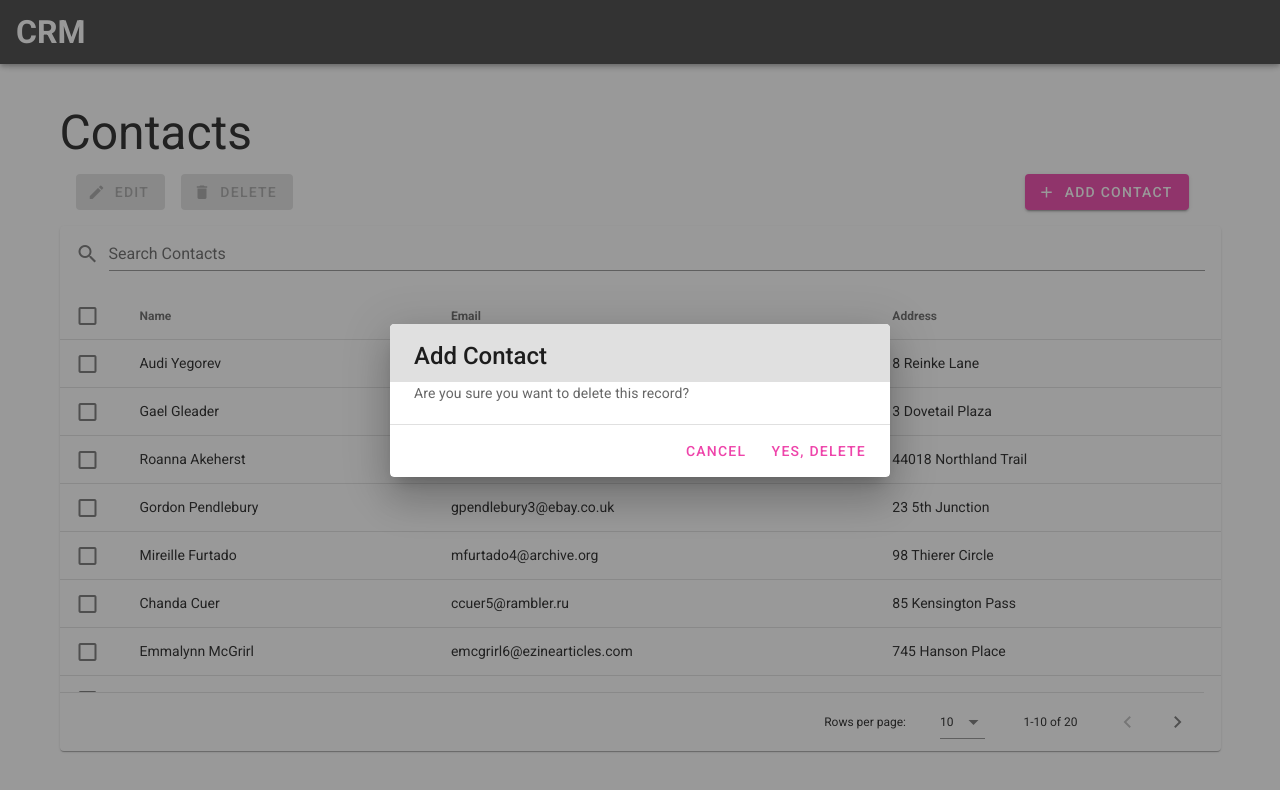
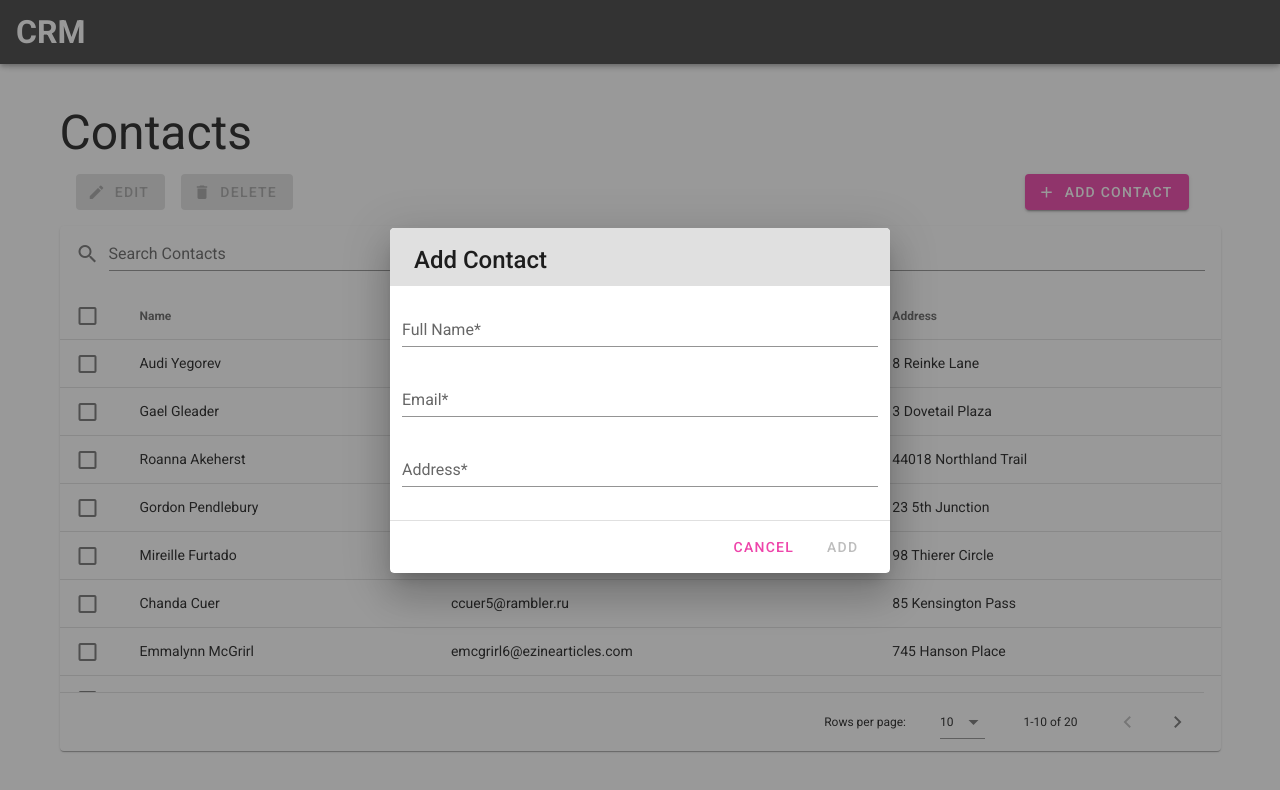
Before and after one commit to awstin17/CRM, a Vue app: page /#/ in a window 1280 px wide. Both pictures are taken after a click on the button "ADD CONTACT". Shown: the top 790 px of the page. Built offline with nearby package versions, Linux system fonts and the light colour scheme; a small style sheet from the web is missing.

Commit message:
add contact button has full functionality now

```diff
--- a/src/components/contact-manager/contact-table-actions/index.vue
+++ b/src/components/contact-manager/contact-table-actions/index.vue
@@ -102,7 +102,7 @@
       </div>
       <div class="contact-table-actions__button-container-right">
         <v-dialog
-          v-model="dialog3"
+          v-model="addDialog"
           width="500"
         >
           <template v-slot:activator="{ on, attrs }">
@@ -119,9 +119,27 @@
               Add Contact
             </v-card-title>
 
-            <v-card-text>
-              Are you sure you want to delete this record?
-            </v-card-text>
+            <v-container>
+              <v-row>
+                <v-col cols="12">
+                  <v-text-field
+                    v-model="fullName"
+                    label="Full Name*"
+                    required
+                  ></v-text-field>
+                  <v-text-field
+                    v-model="email"
+                    label="Email*"
+                    required
+                  ></v-text-field>
+                  <v-text-field
+                    v-model="address"
+                    label="Address*"
+                    required
+                  ></v-text-field>
+                </v-col>
+              </v-row>
+            </v-container>
 
             <v-divider></v-divider>
 
@@ -130,16 +148,17 @@
               <v-btn
                 color="primary"
                 text
-                @click="dialog3 = false"
+                @click="addDialog = false"
               >
                 Cancel
               </v-btn>
               <v-btn
                 color="primary"
                 text
-                @click="dialog3 = false"
+                @click="addContact"
+                :disabled="!fullName || !email || !address"
               >
-                Yes, Delete
+                Add
               </v-btn>
             </v-card-actions>
           </v-card>
@@ -156,7 +175,10 @@ export default {
     return {
       dialog: false,
       deleteDialog: false,
-      dialog3: false,
+      addDialog: false,
+      fullName: '',
+      email: '',
+      address: '',
     }
   },
   computed: {
@@ -169,6 +191,21 @@ export default {
       this.$store.commit('deleteSelected', this.selected)
       this.deleteDialog = false
     },
+    addContact() {
+      const newContact = {
+        name: this.fullName,
+        email: this.email,
+        address: this.address,
+      }
+      this.$store.commit('addContact', newContact)
+      this.addDialog = false
+      this.clearAddForm()
+    },
+    clearAddForm() {
+      this.fullName = ''
+      this.email = ''
+      this.address = ''
+    },
   },
 }
 </script>
--- a/src/store/index.js
+++ b/src/store/index.js
@@ -22,6 +22,10 @@ export default new Vuex.Store({
         state.contacts.splice(index, 1)
       })
     },
+    addContact(state, newContact) {
+      state.contacts.push(newContact)
+      console.log(state, newContact)
+    },
   },
   actions: {
     // mocking initial GET request for data
```
